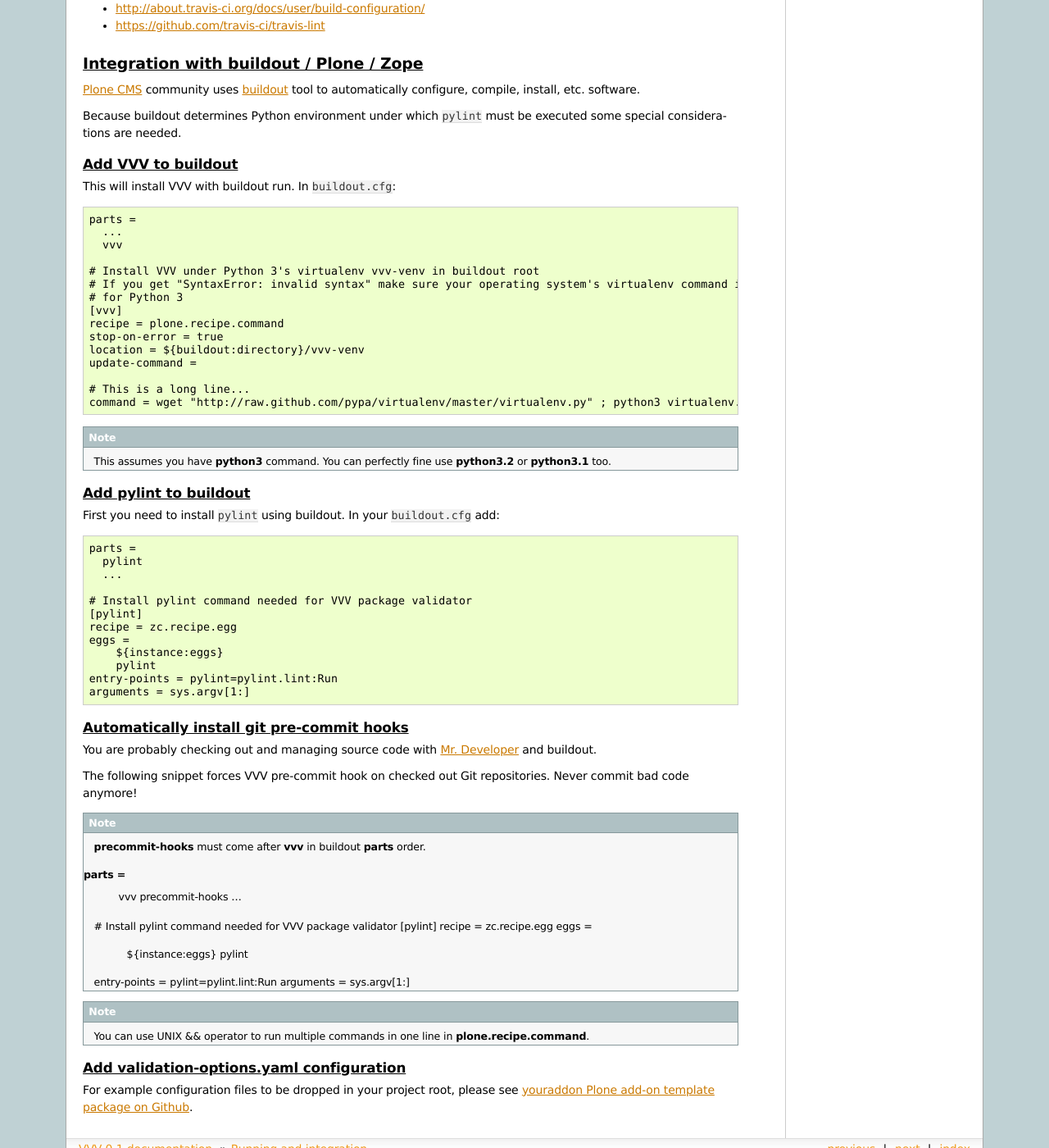
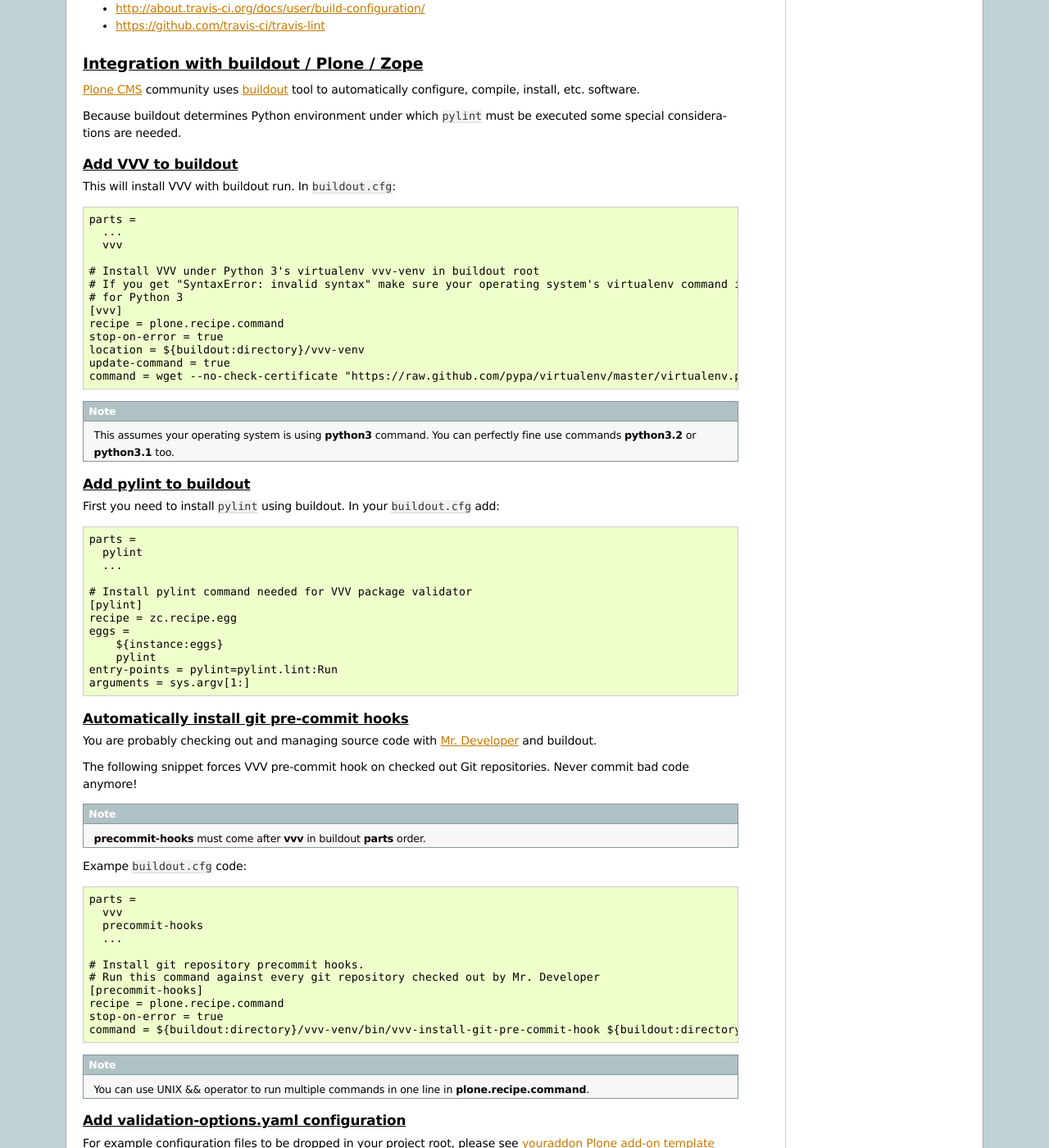
Before and after one commit to miohtama/vvv, a Sphinx documentation site: the page built from docs/source/integration.rst, in a window 1280 px wide and 1400 px high, scrolled down 3649 px. Shown: the whole window at 82% size. Built offline with Sphinx 7.4.7, drawn with Linux system fonts in a browser that asks for light colours.

```diff
--- a/docs/source/integration.rst
+++ b/docs/source/integration.rst
@@ -246,14 +246,12 @@
   recipe = plone.recipe.command
   stop-on-error = true
   location = ${buildout:directory}/vvv-venv
-  update-command =
-
-  # This is a long line...
-  command = wget "http://raw.github.com/pypa/virtualenv/master/virtualenv.py" ; python3 virtualenv.py -p python3 vvv-venv && source vvv-venv/bin/activate && pip install vvv
+  update-command = true
+  command = wget --no-check-certificate "https://raw.github.com/pypa/virtualenv/master/virtualenv.py" && python3 virtualenv.py -p python3 ${buildout:directory}/vvv-venv && source vvv-venv/bin/activate && pip install vvv
 
 .. note ::
 
-     This assumes you have **python3** command. You can perfectly fine use **python3.2** or **python3.1** too.
+     This assumes your operating system is using **python3** command. You can perfectly fine use commands **python3.2** or **python3.1** too.
 
 Add pylint to buildout
 ------------------------
@@ -287,20 +285,19 @@
 
     **precommit-hooks** must come after **vvv** in buildout **parts** order.
 
+Exampe ``buildout.cfg`` code::
 
     parts =
       vvv
       precommit-hooks
       ...
 
-    # Install pylint command needed for VVV package validator
-    [pylint]
-    recipe = zc.recipe.egg
-    eggs =
-        ${instance:eggs}
-        pylint
-    entry-points = pylint=pylint.lint:Run
-    arguments = sys.argv[1:]
+    # Install git repository precommit hooks.
+    # Run this command against every git repository checked out by Mr. Developer
+    [precommit-hooks]
+    recipe = plone.recipe.command
+    stop-on-error = true
+    command = ${buildout:directory}/vvv-venv/bin/vvv-install-git-pre-commit-hook ${buildout:directory}/src/YOURREPO --silent
 
 .. note ::
 
--- a/setup.py
+++ b/setup.py
@@ -9,7 +9,7 @@
 LONG_DESCRIPTION = open("README.rst").read() + "\n" + open("CHANGELOG.rst").read()
 
 setup(name = "vvv",
-    version = "0.2.1",
+    version = "0.2.4",
     long_description = LONG_DESCRIPTION,
     description = "A convenience utility for software source code validation and linting",
     author = "Mikko Ohtamaa",
```
Also changed, not shown: CHANGELOG.rst (+11 -1 lines), 3 other files.
